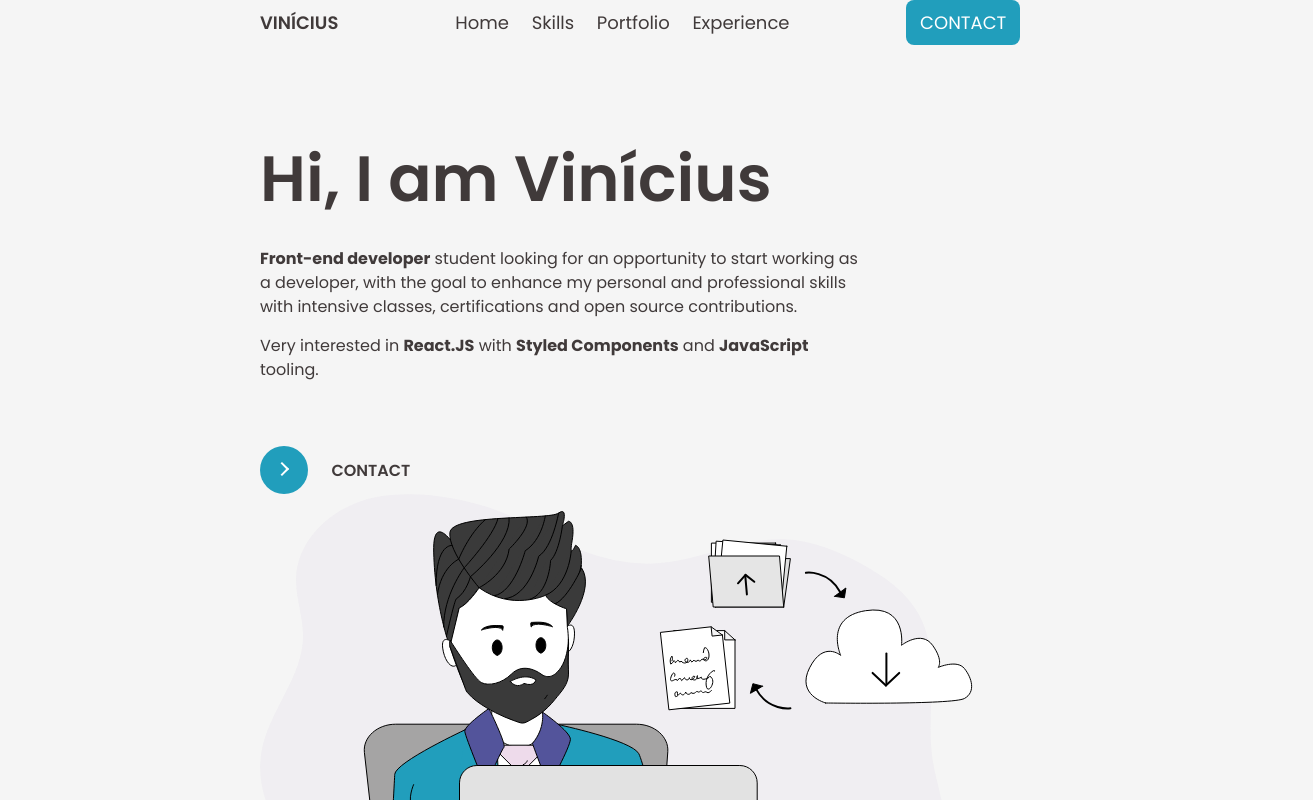
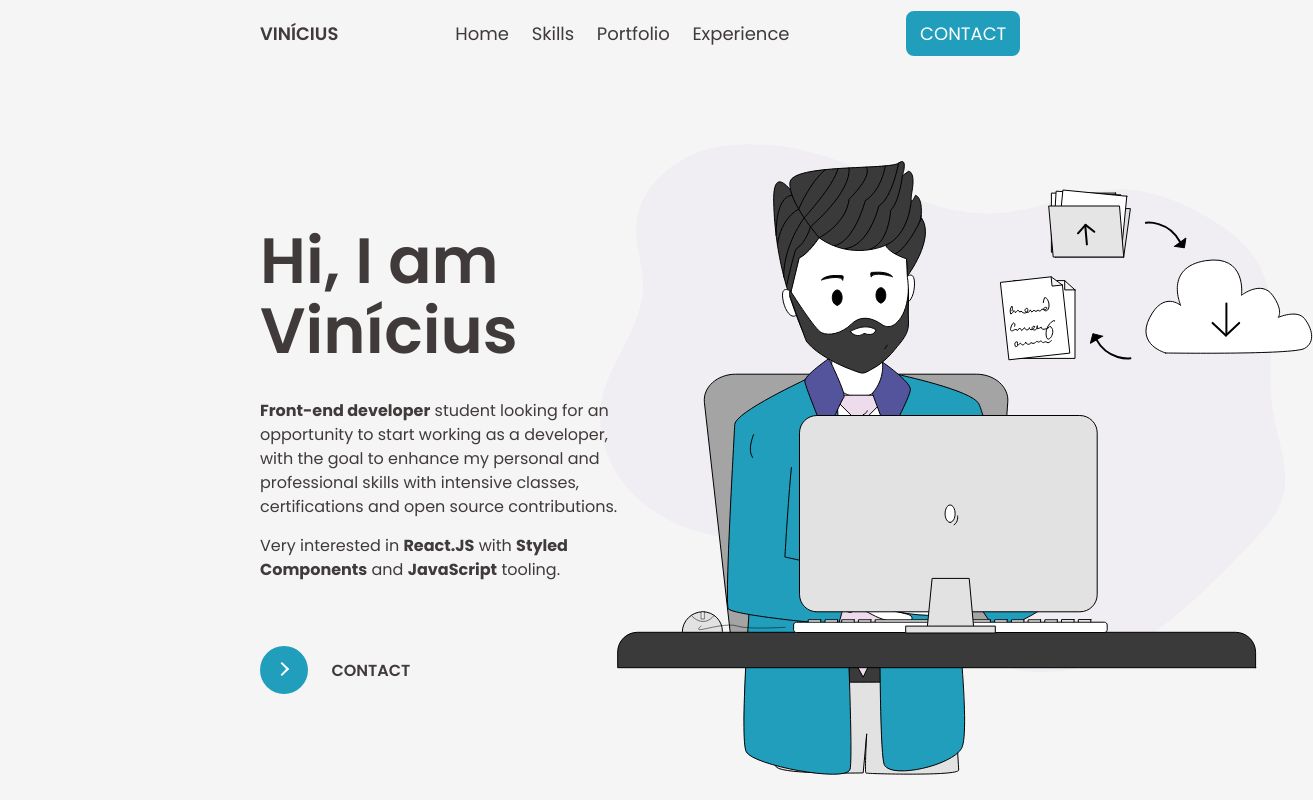
Before and after one commit to theviniis/my-resume, a React (Create React App) app: page / in a window 1280 px wide. Shown: the top 800 px of the page, 1313 px wide, since content can reach past the window. Built offline with nearby package versions, Linux system fonts and the light colour scheme.

Commit message:
ajustes no header

```diff
--- a/src/assets/components/header/Header.jsx
+++ b/src/assets/components/header/Header.jsx
@@ -4,16 +4,16 @@ import Profile from './Profile';
 import { global } from '../../styles/global';
 import NavList from './NavList';
 import Button from '../helper/Button';
-import { Wrapper } from '../../styles/styles';
 
 const Container = styled.header`
   background-color: inherit;
   font-size: 1.125rem;
   height: ${global.headerHeight}rem;
-  position: fixed;
+  position: absolute;
   top: 0;
   z-index: 20;
   width: 100%;
+  padding-block: 1ch;
 `;
 
 const Nav = styled.nav`
--- a/src/assets/components/hero/Hero.jsx
+++ b/src/assets/components/hero/Hero.jsx
@@ -1,25 +1,29 @@
 import React from 'react';
 import styled from 'styled-components';
+import { Wrapper } from '../../styles/styles';
 import HeroButton from '../helper/HeroButton';
 import Illustration from './Illustration';
 
-const Container = styled.section`
+const Container = styled(Wrapper)`
   padding-block: 8ch;
-  grid-column: 2/-1 !important;
-  grid-template-columns:
-    340px
-    4rem
-    min(760px, 90%)
-    1fr !important;
+  grid-column: 1/-1;
+
+  svg {
+    max-width: 100%;
+    z-index: -1;
+    grid-column: 2 / -1;
+    grid-row: 1;
+    margin-left: 340px;
+  }
 `;
 
 const Content = styled.div`
   display: flex;
   flex-direction: column;
   justify-content: center;
-  grid-column: 1/3 !important;
+  grid-column: 2;
   grid-row: 1;
-  /* min-width: 344px; */
+  max-width: 360px;
 `;
 const Title = styled.h1`
   font-size: clamp(4rem, 4.5vw, 6rem);
--- a/src/assets/components/hero/Illustration.jsx
+++ b/src/assets/components/hero/Illustration.jsx
@@ -1,12 +1,7 @@
 import React from 'react';
 import styled from 'styled-components';
 
-const Svg = styled.svg`
-  max-width: 100%;
-  z-index: -1;
-  grid-column: 2 / -1 !important;
-  grid-row: 1;
-`;
+const Svg = styled.svg``;
 
 const Illustration = () => {
   return (
--- a/src/index.js
+++ b/src/index.js
@@ -2,7 +2,6 @@ import React from 'react';
 import ReactDOM from 'react-dom/client';
 import App from './App';
 import { GlobalStorage } from './assets/GlobalContext';
-import { GlobalStyles } from './assets/styles/global';
 
 const root = ReactDOM.createRoot(document.getElementById('root'));
 root.render(
```
